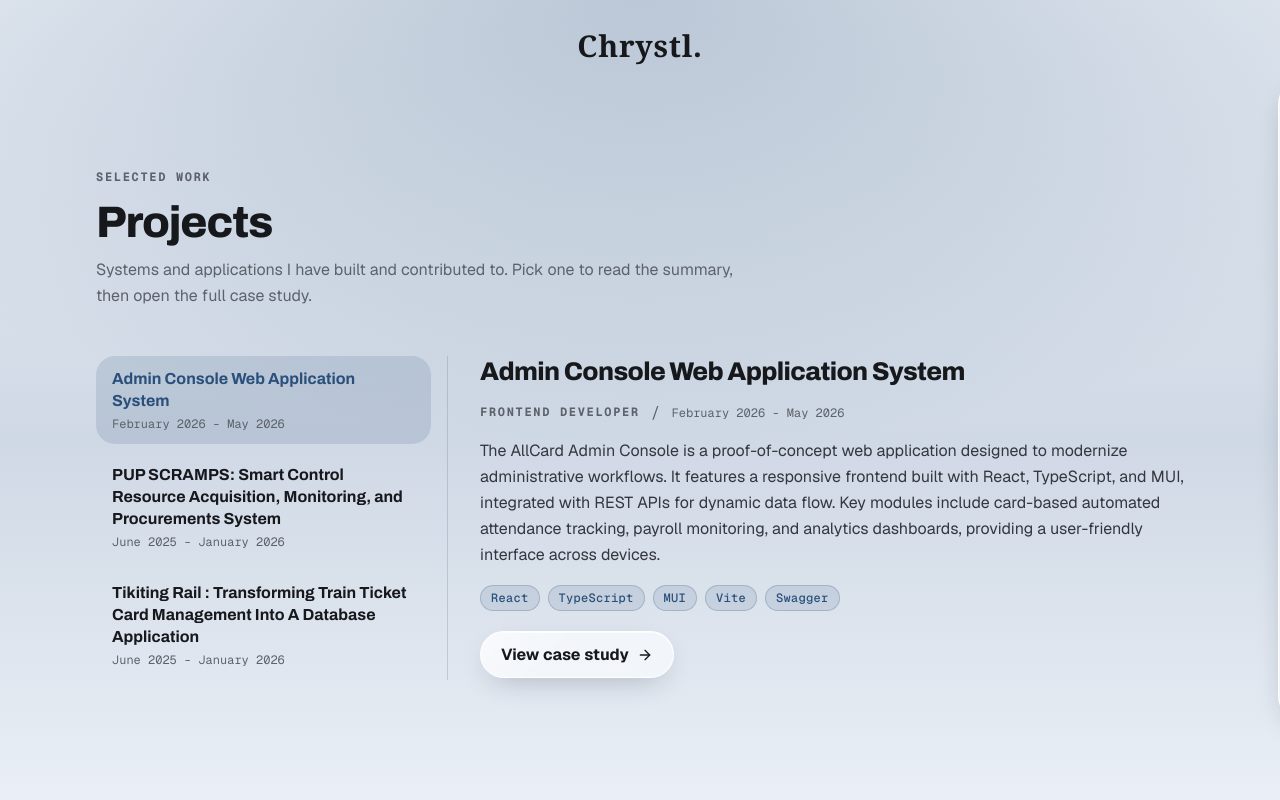
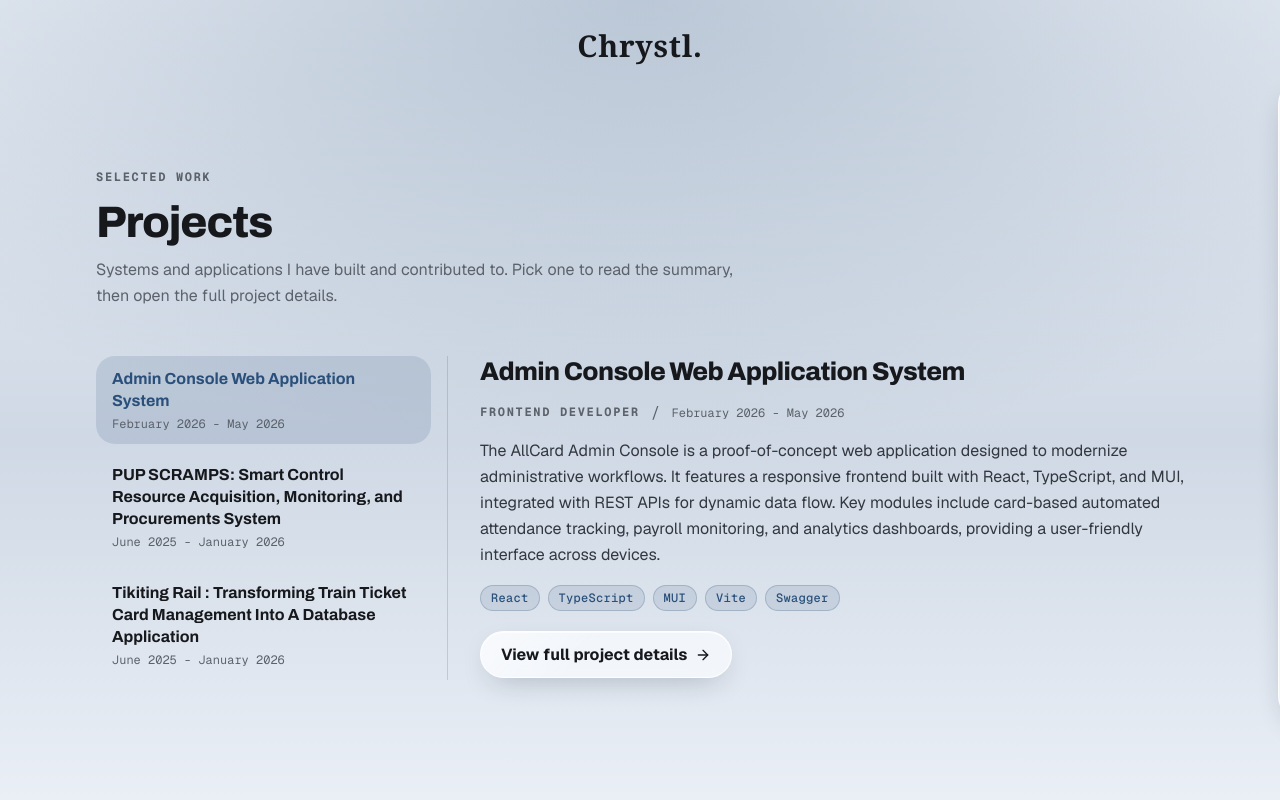
Before and after one commit to JanineChrystal/SE-Internship-Projects-2026, a Next.js app in the folder janine-portfolio/: page /projects in a window 1280 px wide. Shown: the top 800 px of the page. Built offline with nearby package versions, Linux system fonts and the light colour scheme.

Commit message:
chore(projects): Rename the panel action to View full project details

```diff
--- a/janine-portfolio/src/app/projects/components/sections/project-browser.tsx
+++ b/janine-portfolio/src/app/projects/components/sections/project-browser.tsx
@@ -114,7 +114,7 @@ const ProjectBrowser = ({ projects }: ProjectBrowserProps) => {
 						</Tabs.List>
 
 						{/* forceMount keeps every summary in the markup, so the
-						    link to each case study is crawlable even though only
+						    link to each project is crawlable even though only
 						    the selected one is shown - Radix still applies hidden
 						    to the inactive panels */}
 						{visible.map((project) => (
--- a/janine-portfolio/src/app/projects/components/ui/project-summary.tsx
+++ b/janine-portfolio/src/app/projects/components/ui/project-summary.tsx
@@ -2,7 +2,7 @@ import { ArrowRight } from "lucide-react";
 import Link from "next/link";
 import Tag from "@/src/components/ui/tags/tag";
 import type { Project } from "@/src/types/project";
-import { VIEW_CASE_STUDY_LABEL } from "../../constants/browser";
+import { VIEW_DETAILS_LABEL } from "../../constants/browser";
 
 interface ProjectSummaryProps {
 	project: Project;
@@ -13,7 +13,7 @@ interface ProjectSummaryProps {
 
 // Project summary - the shared body behind both presentations
 // Text only, so the browser fits one viewport - the screenshots live
-// on the case study page, which is what the link leads to
+// on the project details page, which is what the link leads to
 // Written once so the rail panel and the mobile accordion can never
 // drift apart in content
 const ProjectSummary = ({ project, showTitle = true }: ProjectSummaryProps) => {
@@ -53,7 +53,7 @@ const ProjectSummary = ({ project, showTitle = true }: ProjectSummaryProps) => {
 				href={`/projects/${project.slug}`}
 				className="surface-glass inline-flex w-fit items-center gap-2 rounded-full px-5 py-2.5 font-bold text-ink-strong transition-transform hover:-translate-y-0.5 focus-visible:outline-2 focus-visible:outline-offset-2 focus-visible:outline-accent-ink"
 			>
-				{VIEW_CASE_STUDY_LABEL}
+				{VIEW_DETAILS_LABEL}
 				<ArrowRight aria-hidden="true" className="size-4" />
 			</Link>
 		</div>
--- a/janine-portfolio/src/app/projects/constants/browser.ts
+++ b/janine-portfolio/src/app/projects/constants/browser.ts
@@ -4,7 +4,7 @@ export const BROWSER_EYEBROW = "Selected work";
 export const BROWSER_TITLE = "Projects";
 
 export const BROWSER_DESCRIPTION =
-	"Systems and applications I have built and contributed to. Pick one to read the summary, then open the full case study.";
+	"Systems and applications I have built and contributed to. Pick one to read the summary, then open the full project details.";
 
 export const SEARCH_PLACEHOLDER = "Search projects, roles or technologies";
 
@@ -30,7 +30,7 @@ export const EMPTY_RESULTS_TITLE = "No projects match those filters";
 export const EMPTY_RESULTS_BODY =
 	"Try a different technology or clear the filters to see everything.";
 
-export const VIEW_CASE_STUDY_LABEL = "View case study";
+export const VIEW_DETAILS_LABEL = "View full project details";
 
 // Search and filters only earn their space once the list is long
 // enough to be hard to scan - below this the rail is the whole story
```
